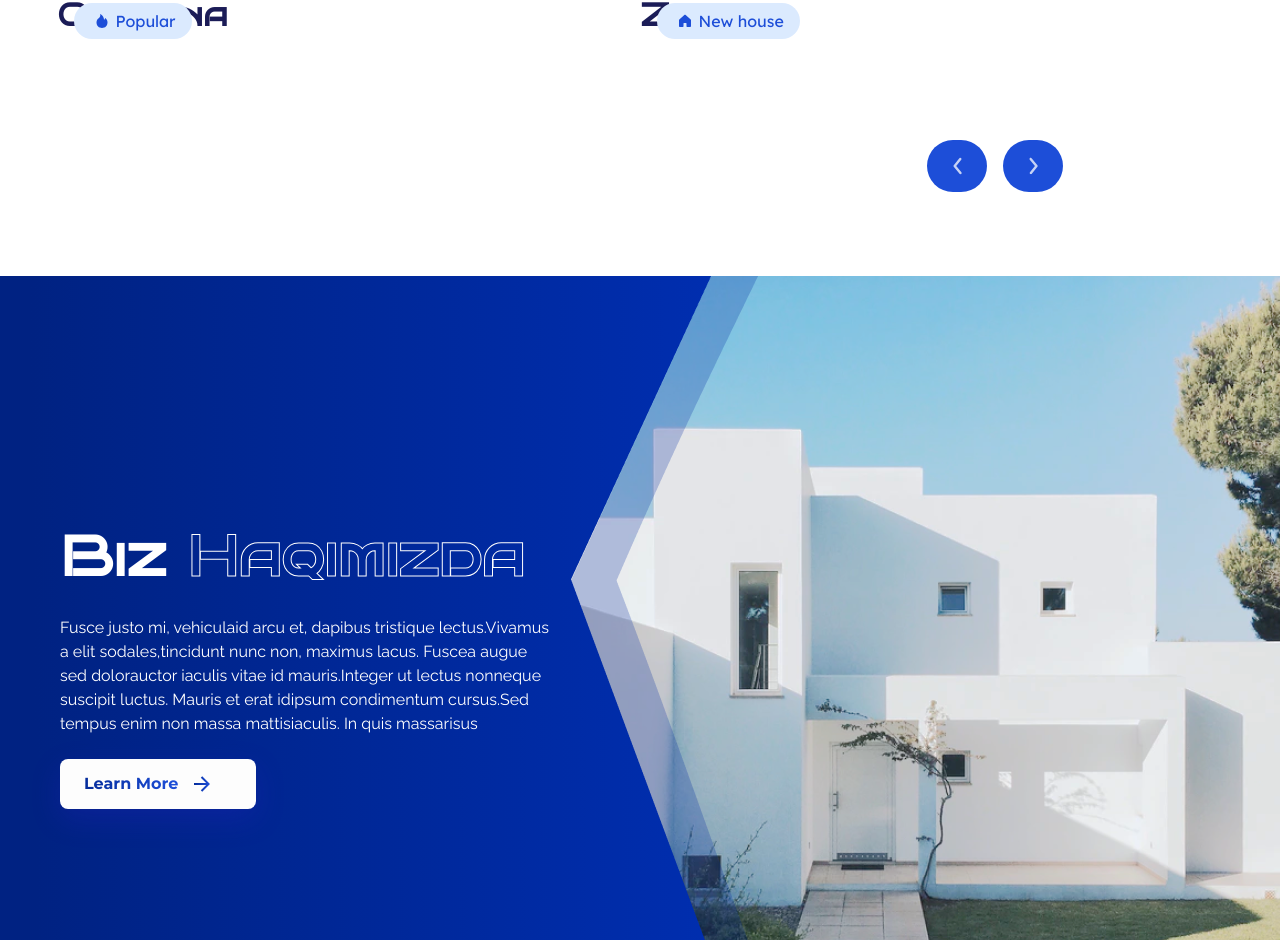
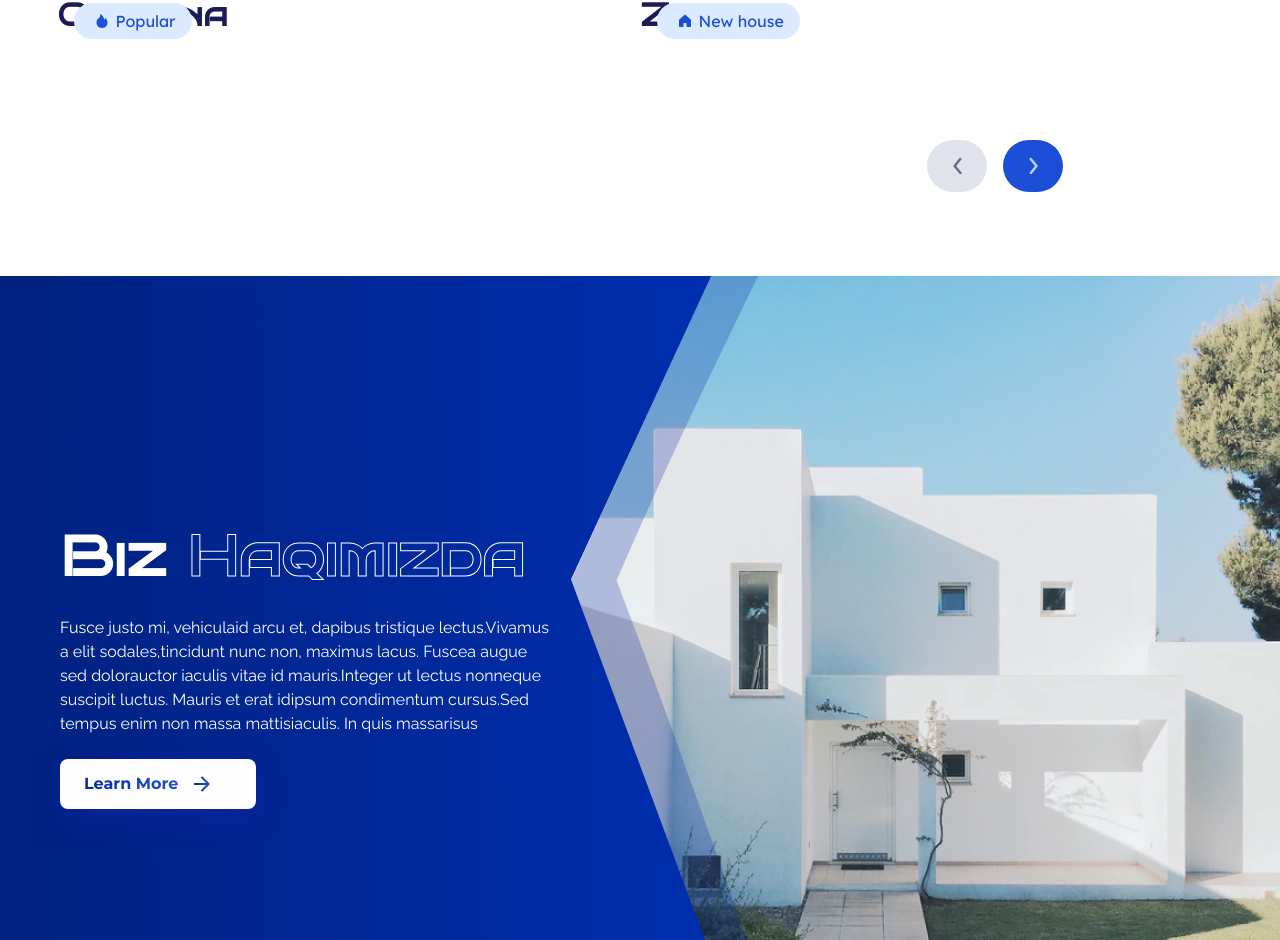
Before and after one commit to EhsonjonKomiljonov/viewVilla, a React app: page / in a window 1280 px wide. Shown: the part 2469-3409 px from the top of the page. Built offline with nearby package versions, Linux system fonts and the light colour scheme; the HTML template or start-up script is replaced by a standard one.

Commit message:
comfort room and about us end

```diff
--- a/src/components/ComfortRoom/comfortroom.scss
+++ b/src/components/ComfortRoom/comfortroom.scss
@@ -4,7 +4,9 @@
   position: absolute;
   left: 124px;
   max-width: calc(100% - 150px);
+  max-width: 1330px;
   width: 100%;
+  left: calc(50% - 665px);
 }
 
 .comfort__room__title {
@@ -15,7 +17,7 @@
   line-height: 40px;
   color: #1b1c57;
   font-family: 'Bruno Ace SC';
-  }
+}
 .slick-arrow {
   position: inherit;
 }
@@ -25,19 +27,19 @@
   padding: 12px 16px;
   left: calc(100% - 60px - 236px);
   top: calc(100% + 91px);
-  background-color: #1d4ed8;
+  background-color: #e0e3eb;
   width: 60px;
   height: 52px;
   border-radius: 32px;
   &:hover {
-    background-color: #2d65ff;
+    background-color: #e6e6e6;
   }
   &:active {
-    background-color: #2d65ff;
+    background-color: #e5e5e5;
   }
 
   &:focus {
-    background-color: #2d65ff;
+    background-color: #ececec;
   }
 }
 
@@ -118,3 +120,6 @@
     line-height: 34px;
   }
 }
+
+@media screen and (min-width: 1540px) {
+}
```
Also changed, not shown: src/assets/images/arrow_left_carousel_active.svg, src/components/AboutUs/aboutus.scss (line endings or trailing spaces).
